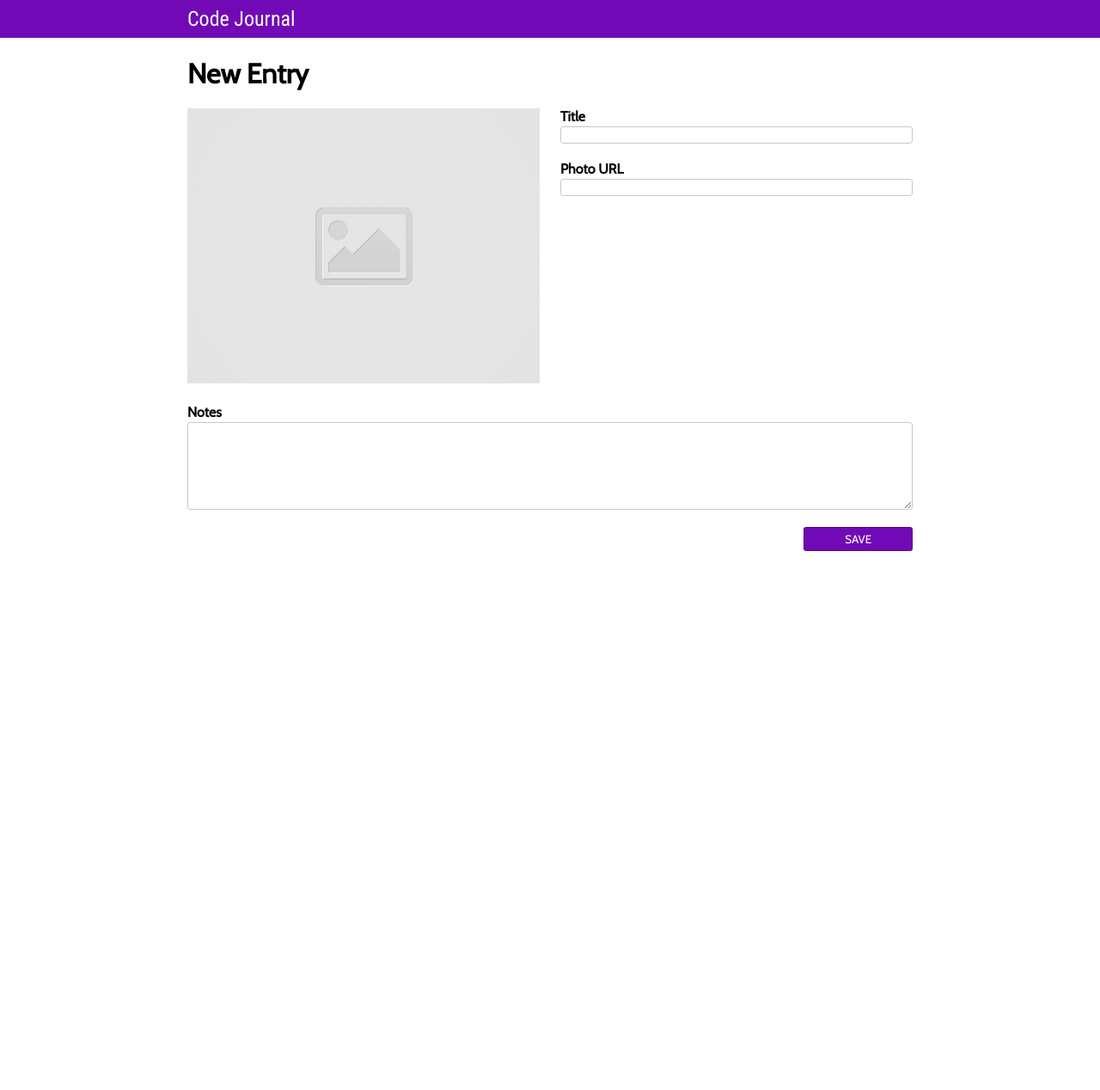
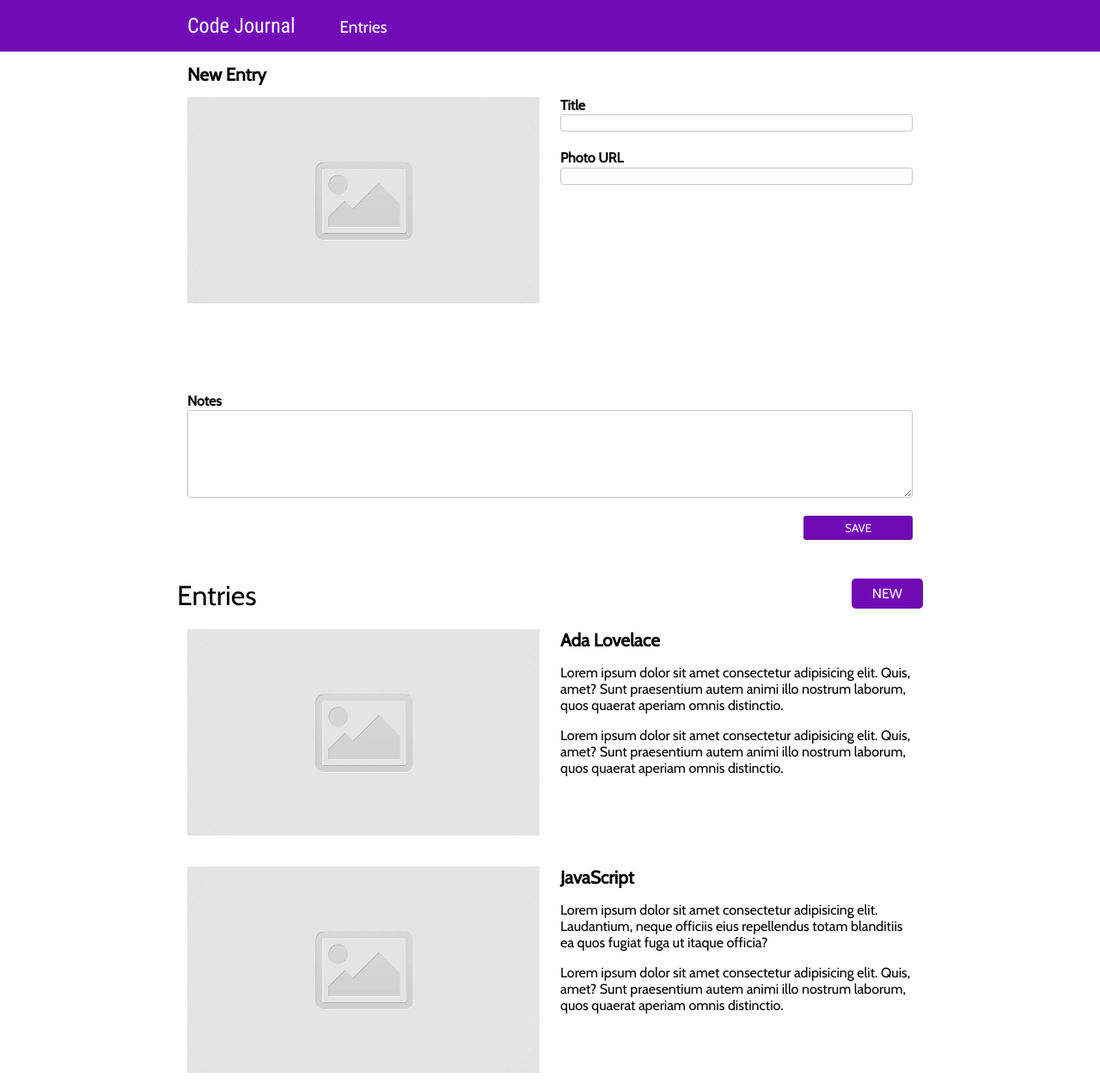
Before and after one commit to damien-martinez/code-journal, a website: page index.html in a window 1280 px wide. Shown: the whole page at 86% size. Before the commit the page ends 800 px from the top, so only its background shows below. Drawn offline with nearby package versions, Linux system fonts and the light colour scheme.

Commit message:
Add some dummy journal entries to the unordered list in the HTML and style them to match the wireframe.

```diff
--- a/css/layout.css
+++ b/css/layout.css
@@ -18,6 +18,10 @@
   width: 100%;
 }
 
+.no-wrap {
+  flex-wrap: nowrap;
+}
+
 @media screen and (min-width: 768px) {
   .container {
     max-width: 900px;
@@ -33,6 +37,10 @@
   }
 }
 
-.negative-margin-top {
-  margin-top: -1rem;
+.inline {
+  display: inline;
 }
+
+.justify-content {
+  justify-content: space-between;
+}
--- a/css/styles.css
+++ b/css/styles.css
@@ -1,5 +1,5 @@
-* {
-  box-sizing: border-box;
+header {
+  background-color: #7209b7;
 }
 
 body {
@@ -12,16 +12,6 @@ input,
 textarea {
   display: block;
   width: 100%;
-}
-
-.main-header {
-  margin-top: 0;
-  color: white;
-  font-weight: 300;
-  padding-top: 0.5rem;
-  padding-bottom: 0.5rem;
-  font-size: 1.5rem;
-  font-family: "Roboto Condensed", sans-serif;
 }
 
 label {
@@ -40,10 +30,6 @@ textarea {
 input:focus,
 textarea:focus {
   outline-color: #7209b7;
-}
-
-header {
-  background-color: #7209b7;
 }
 
 .submit-div {
@@ -65,8 +51,64 @@ header {
   margin-bottom: 1.5rem;
 }
 
+ul {
+  list-style: none;
+  padding-left: 0;
+}
+
+h1 {
+  font-size: 1.3rem;
+}
+
+p {
+  font-size: 1rem;
+}
+
 .image-entry {
-  height: 20rem;
+  height: 15rem;
   width: 100%;
   object-fit: cover;
 }
+
+.entries {
+  font-size: 1.2rem;
+  color: white;
+  margin-left: 3rem;
+  font-weight: 300;
+}
+
+.main-header {
+  /* margin-top: 0; */
+  color: white;
+  padding-top: 1rem;
+  padding-bottom: 1rem;
+  font-size: 1.5rem;
+  font-family: "Roboto Condensed", sans-serif;
+  font-weight: 400;
+}
+
+.top-bottom-margin {
+  padding-top: 1rem;
+  padding-bottom: 1rem;
+}
+
+.new-link {
+  margin-top: 2.5rem;
+  text-decoration: none;
+  background-color: #7209b7;
+  margin-bottom: 3.5rem;
+  color: white;
+  padding: 0.5rem 1.5rem;
+  font-size: 1rem;
+  border-radius: 0.3rem;
+}
+
+.entries-header {
+  font-size: 2rem;
+  margin-top: 2.5rem;
+}
+
+.entries-header-margins {
+  margin-top: -1rem;
+  margin-bottom: -3rem;
+}
--- a/index.html
+++ b/index.html
@@ -18,8 +18,11 @@
 <body>
   <header>
     <div class="container">
-      <div class="column-full column-half">
-        <h1 class="main-header">Code Journal</h1>
+      <div class="row no-wrap top-bottom-margin">
+        <div class="column-full">
+          <p class="main-header inline">Code Journal</p>
+          <p class="entries inline">Entries</p>
+        </div>
       </div>
     </div>
   </header>
@@ -47,8 +50,55 @@
         </div>
       </form>
     </div>
-    <div data-view="entries">
-      <ul></ul>
+    <div class="container">
+      <div class="row justify-content entries-header-margins">
+        <p class="entries-header">Entries</p>
+        <a class="new-link" href="#">NEW</a>
+      </div>
+      <div data-view="entries" class="row">
+        <div class="column-full column-half">
+          <ul style="list-style-type:none;">
+            <li><img class="image-entry" src="images/placeholder-image-square.jpg" alt=""></li>
+          </ul>
+        </div>
+        <div class="column-full column-half">
+          <ul style="list-style-type:none;">
+            <li>
+              <h1>Ada Lovelace</h1>
+            </li>
+            <li>
+              <p>Lorem ipsum dolor sit amet consectetur adipisicing elit. Quis, amet? Sunt
+                praesentium autem animi illo nostrum laborum, quos quaerat aperiam omnis
+                distinctio.</p>
+              <p>Lorem ipsum dolor sit amet consectetur adipisicing elit. Quis, amet? Sunt
+                praesentium autem animi illo nostrum laborum, quos quaerat aperiam omnis
+                distinctio.</p>
+            </li>
+          </ul>
+        </div>
+      </div>
+      <div data-view="entries" class="row">
+        <div class="column-full column-half">
+          <ul style="list-style-type:none;">
+            <li><img class="image-entry" src="images/placeholder-image-square.jpg" alt=""></li>
+          </ul>
+        </div>
+        <div class="column-full column-half">
+          <ul style="list-style-type:none;">
+            <li>
+              <h1>JavaScript</h1>
+            </li>
+            <li>
+              <p>Lorem ipsum dolor sit amet consectetur adipisicing elit. Laudantium,
+                neque officiis eius repellendus totam blanditiis ea quos fugiat fuga ut
+                itaque officia?</p>
+              <p>Lorem ipsum dolor sit amet consectetur adipisicing elit. Quis, amet? Sunt
+                praesentium autem animi illo nostrum laborum, quos quaerat aperiam omnis
+                distinctio.</p>
+            </li>
+          </ul>
+        </div>
+      </div>
     </div>
   </main>
   <script src="js/data.js"></script>
```
